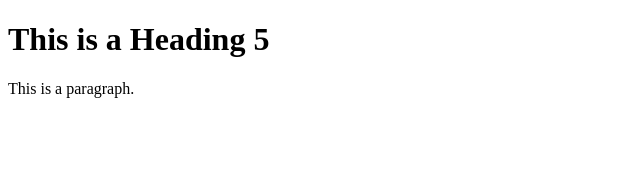
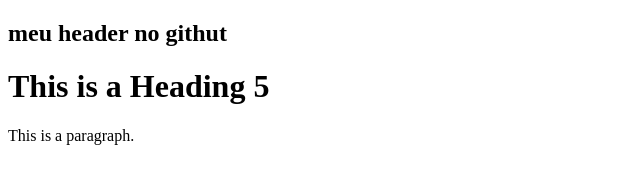
Before and after one commit to ribeirodanilo/learning-git, a plain HTML site: page index.html in a window 1280 px wide. Shown: the whole page, without its empty margins (0-640 px from the left). Drawn offline with Linux system fonts and the light colour scheme.

Commit message:
Update index.html

```diff
--- a/index.html
+++ b/index.html
@@ -5,6 +5,7 @@
 </head>
 <body>
 
+    <h2> meu header no githut</h2>
 <h1>This is a Heading 5</h1>
 <p>This is a paragraph.</p>
 
```
